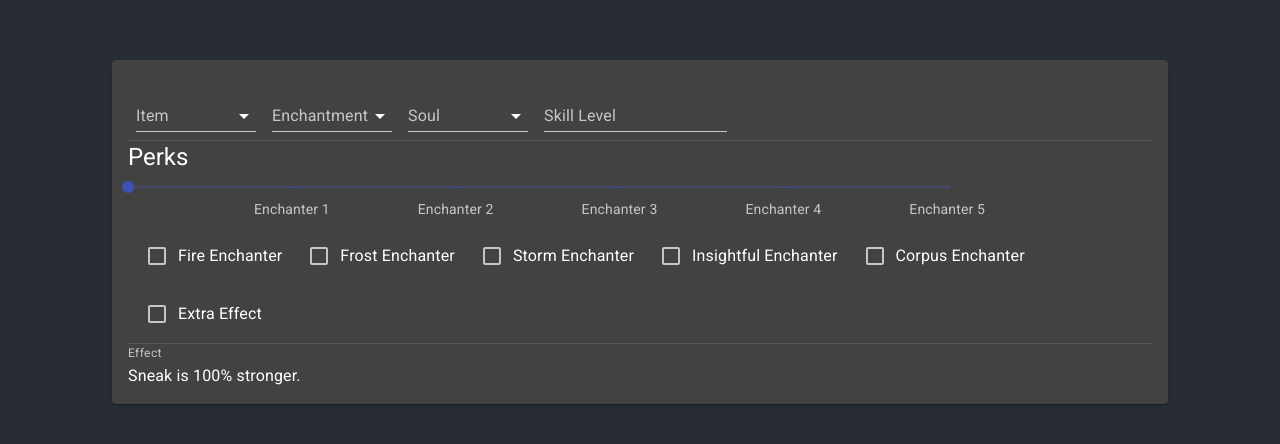
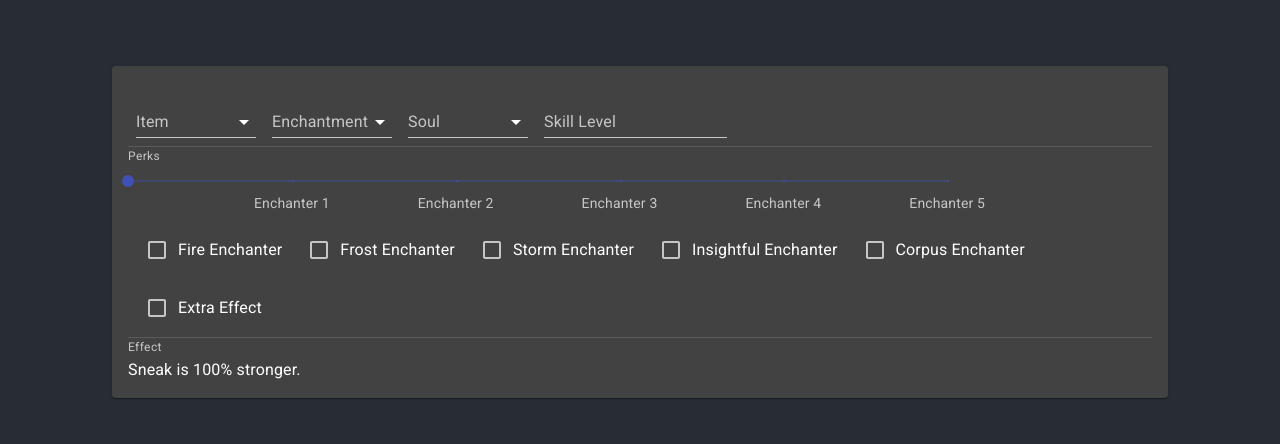
Before and after one commit to thirionlogan/skyrim-enchanting-calculator, a React (Create React App) app: page / in a window 1280 px wide. Shown: the part 168-612 px from the top of the page. Built offline with nearby package versions, Linux system fonts and the light colour scheme.

Commit message:
Change header

```diff
--- a/src/Components/PerksInput.jsx
+++ b/src/Components/PerksInput.jsx
@@ -35,7 +35,9 @@ export const PerksInput = (props) => {
   const { state, classes, handleChangeEnchanterPerk, handleChangePerk } = props;
   return (
     <>
-      <Typography variant="h5">Perks</Typography>
+      <Typography color="textSecondary" display="block" variant="caption">
+        Perks
+      </Typography>
       <Slider
         className={classes.slider}
         defaultValue={0}
```
